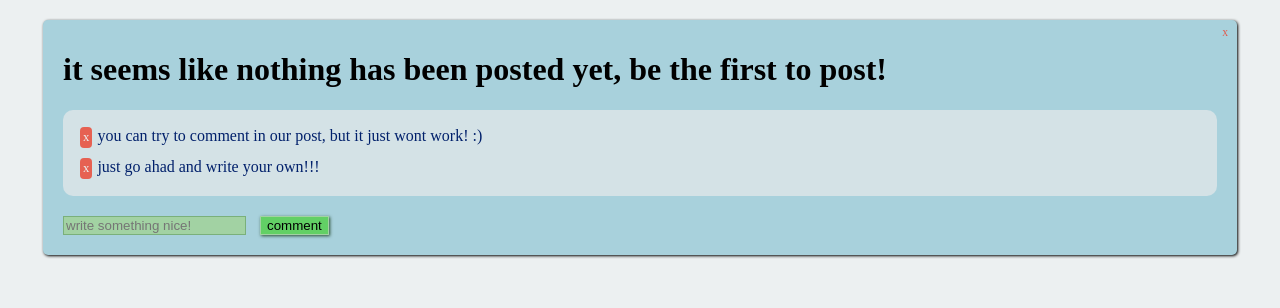
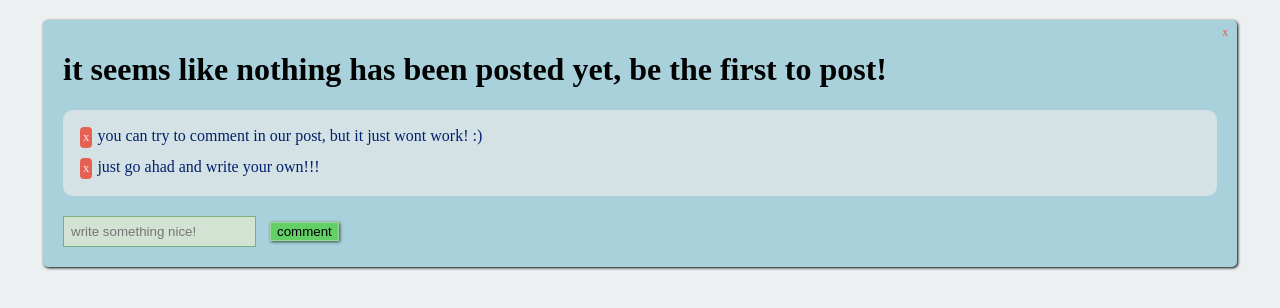
Before and after one commit to nirnicole/Tweeter-Project, a plain HTML site: page index.html in a window 1280 px wide. Shown: the part 266-574 px from the top of the page. Drawn offline with nearby package versions, Linux system fonts and the light colour scheme; a web font is replaced by a local one.

Commit message:
Update style.css

```diff
--- a/style.css
+++ b/style.css
@@ -55,6 +55,10 @@ body{
     padding: 10px;
 }
 
+.post-hidden{
+    display: none;
+}
+
 #postbtn:active{
     background-color: #2980b9
 }
@@ -89,7 +93,8 @@ body{
 
 .comment-input{
     margin:10px;
-    background-color: #a2d2a3;
+    padding: 7px;
+    background-color: #d2e2d3;
     border: 1px solid #7ab07a;
 }
 
```
